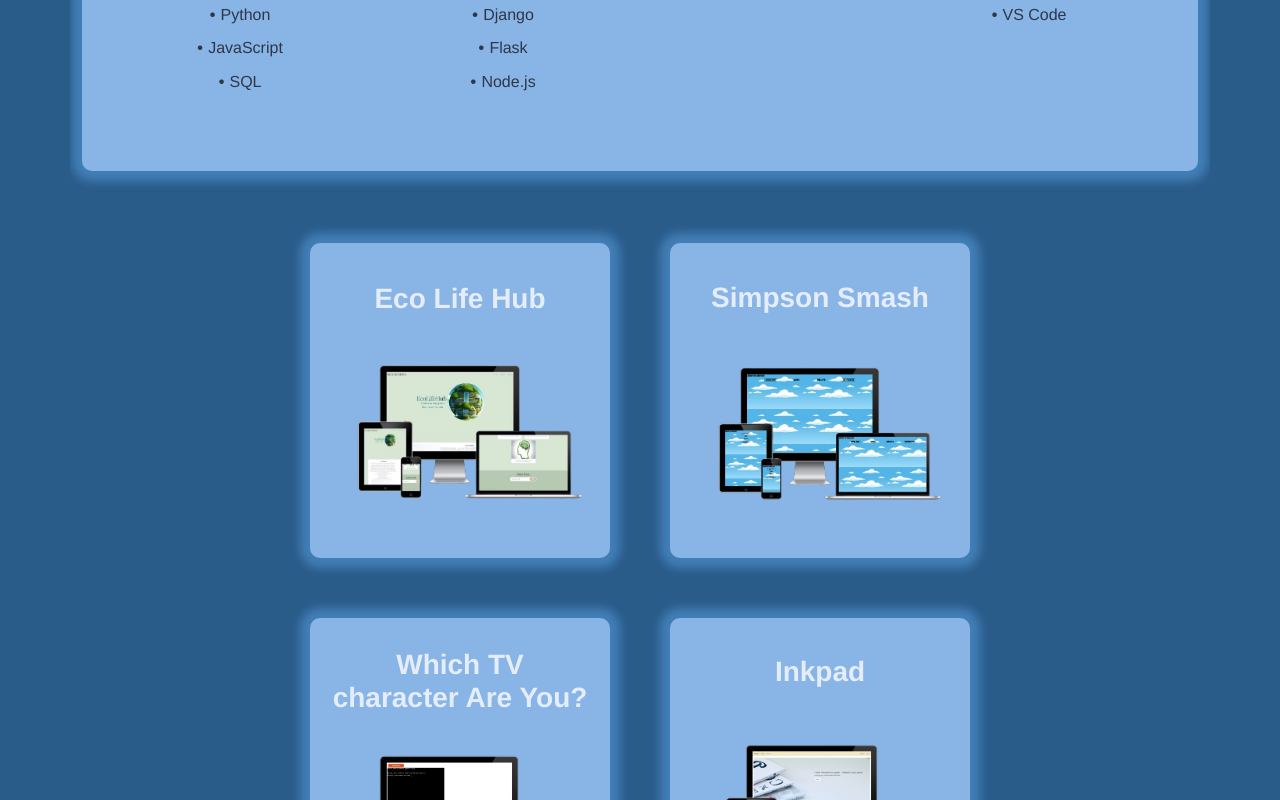
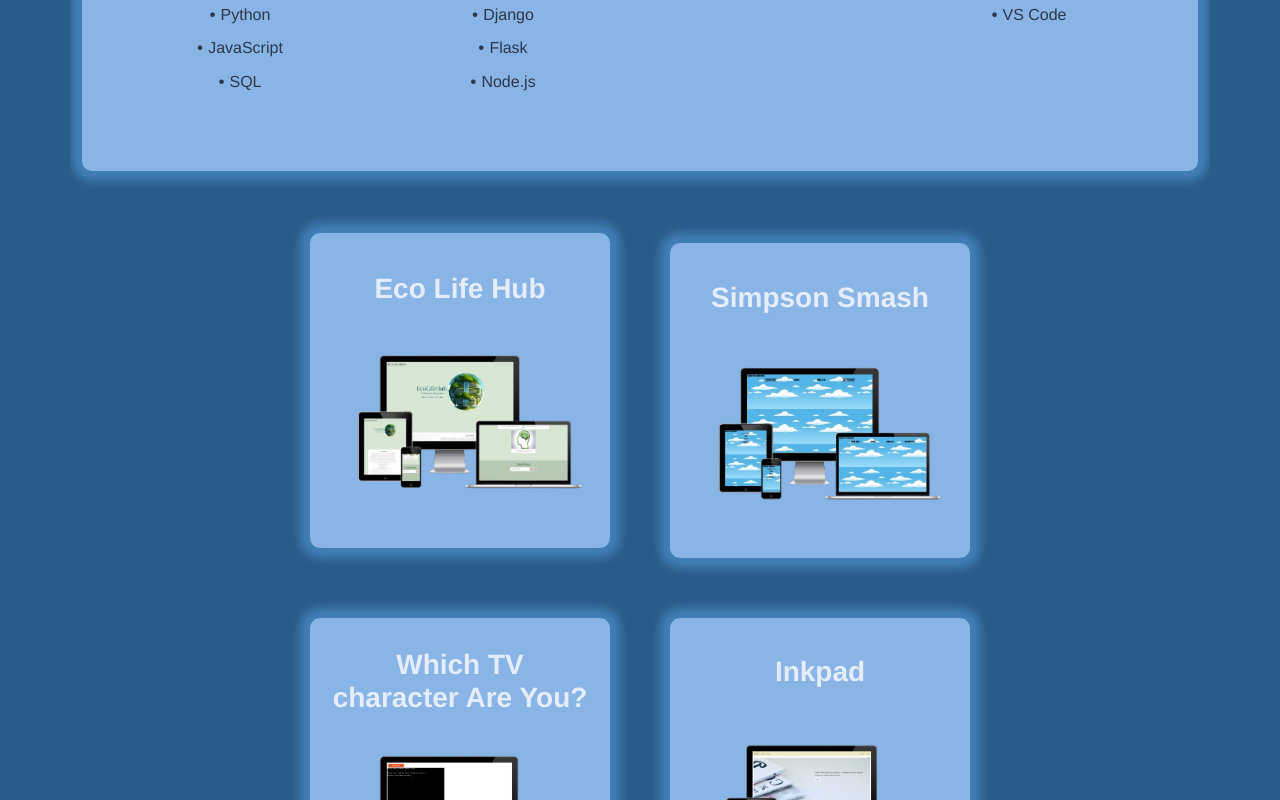
Before and after one commit to DanilleH22/portfolio, a React (Create React App) app: page / in a window 1280 px wide. In both pictures the pointer is over the element 460 px from the left and 1529 px from the top of the page. Shown: the part 1129-1929 px from the top of the page. Built offline with nearby package versions, Linux system fonts and the light colour scheme.

Commit message:
Add hover to projects card

```diff
--- a/src/styles/Projects.module.css
+++ b/src/styles/Projects.module.css
@@ -7,6 +7,10 @@
     padding: 20px;
 
 }
+
+.projectCard:hover {
+    transform: translateY(-10px);
+  }
 /* Project card */
 .projectCard {
     padding: 20px;
@@ -44,7 +48,6 @@
     background-color: #88B4E6;
 }
 
-
 /* Responsive Adjustments */
 @media (max-width: 768px) {
     .Container {
```
Also changed, not shown: src/styles/ContactMe.module.css (+0 -8 lines).
